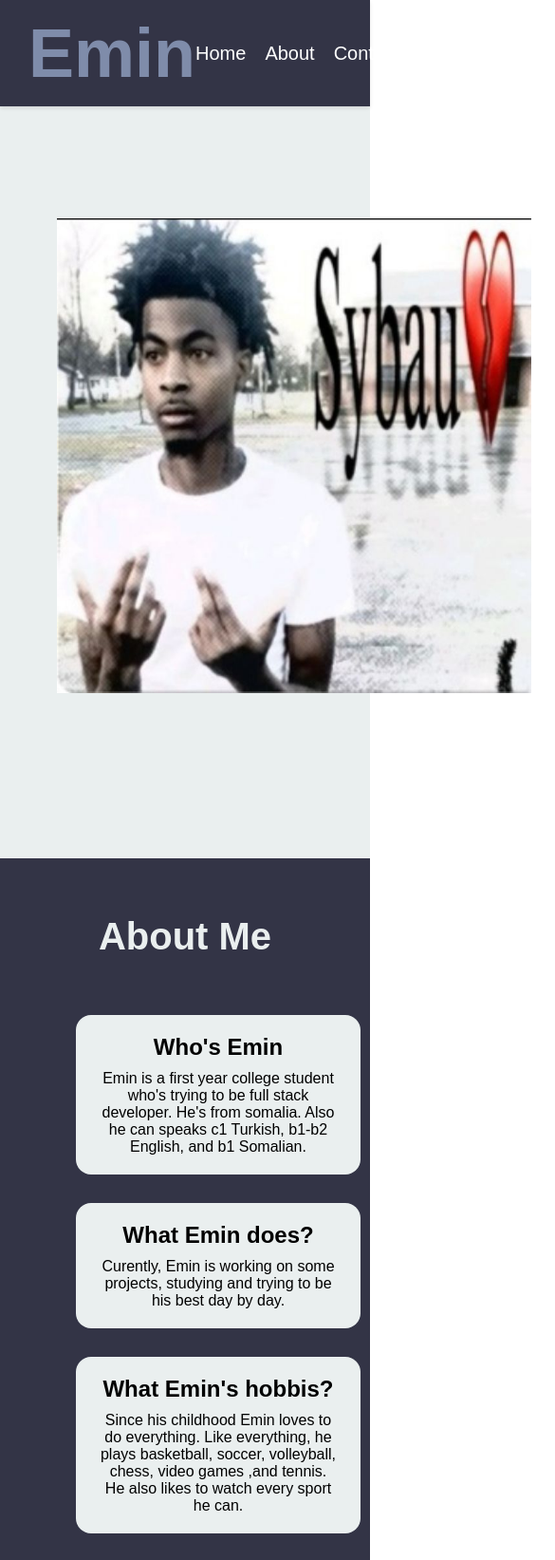
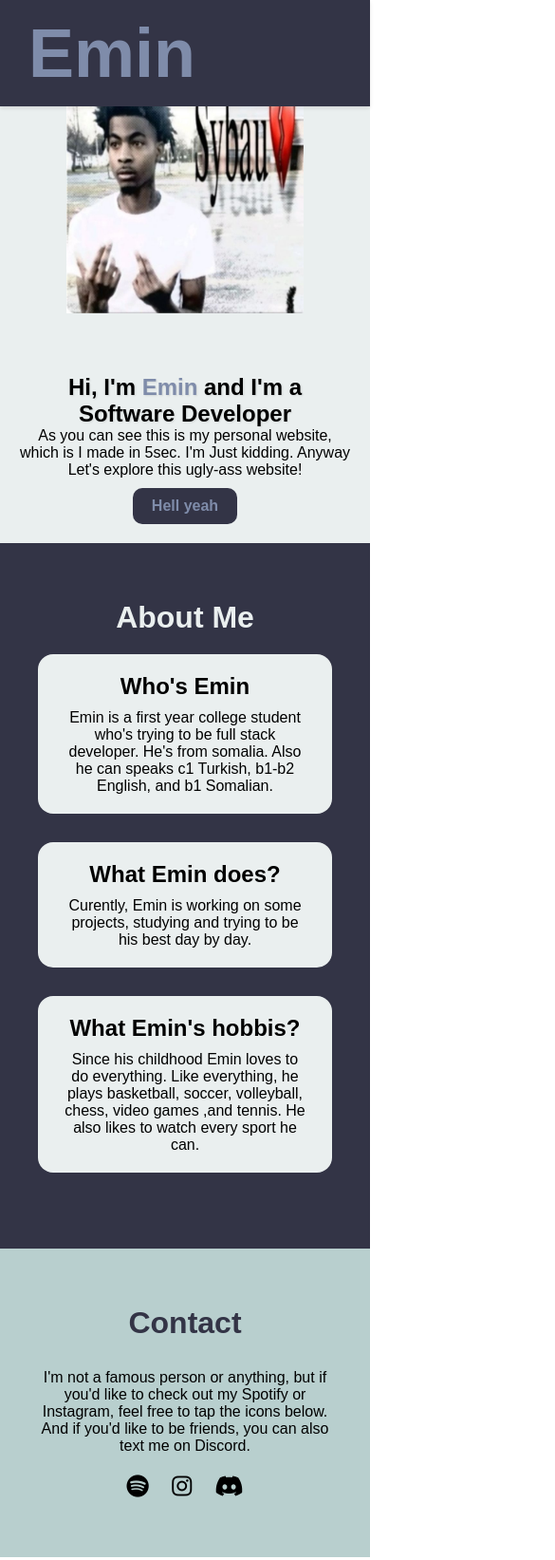
Before and after one commit to Cyne2112/Emin-Nur, a plain HTML site: page index.html in a window 390 px wide. Shown: the top 1643 px of the page at 95% size, 585 px wide, since content can reach past the window. Drawn offline with Linux system fonts and the light colour scheme.

Commit message:
Update style.css

```diff
--- a/style.css
+++ b/style.css
@@ -169,3 +169,81 @@ body{
   transform: scale(1.2);
 }
 /* Contact section end */
+
+@media (max-width: 768px) {
+  .nav-links {
+    position: absolute;
+    top: 70px;
+    left: 0;
+    width: 100%;
+    background-color: #333446;
+    flex-direction: column;
+    align-items: center;
+    display: none;
+    padding: 15px 0;
+  }
+
+  .nav-links.active {
+    display: flex;
+  }
+
+  .hamburger {
+    display: block;
+  }
+
+  /* Hero bölümü */
+  .hero-content {
+    flex-direction: column;
+    padding: 20px;
+    height: auto;
+    text-align: center;
+  }
+
+  .hero-content .img img {
+    width: 250px;
+    height: 250px;
+  }
+
+  .hero-text {
+    font-size: 16px;
+    height: auto;
+  }
+
+  .hero-text h1 {
+    font-size: 1.5rem;
+  }
+
+  .hero-text a {
+    font-size: 16px;
+    padding: 10px 20px;
+  }
+
+  /* About bölümü */
+  .about-grid {
+    grid-template-columns: 1fr;
+    padding: 20px;
+  }
+
+  .about-title {
+    font-size: 2rem;
+  }
+
+  /* Contact bölümü */
+  .contact-container {
+    font-size: 1rem;
+    padding: 0 10px;
+  }
+
+  .contact-container h2 {
+    font-size: 2rem;
+  }
+
+  .social-icons a {
+    font-size: 24px;
+    margin: 0 10px;
+  }
+}
+img{
+  max-width:100%;
+  height: auto;
+}
```
